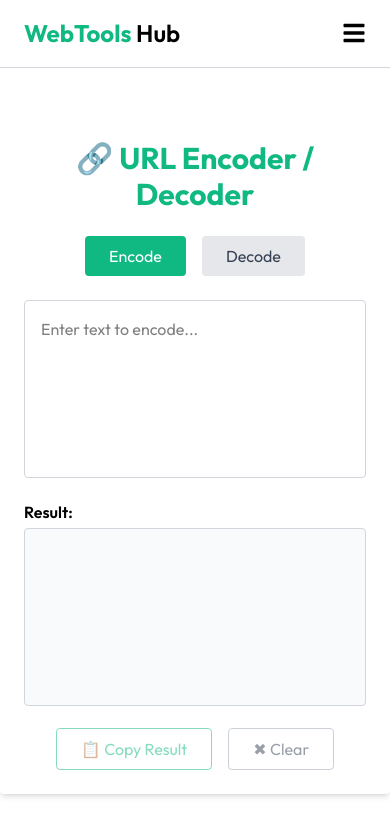
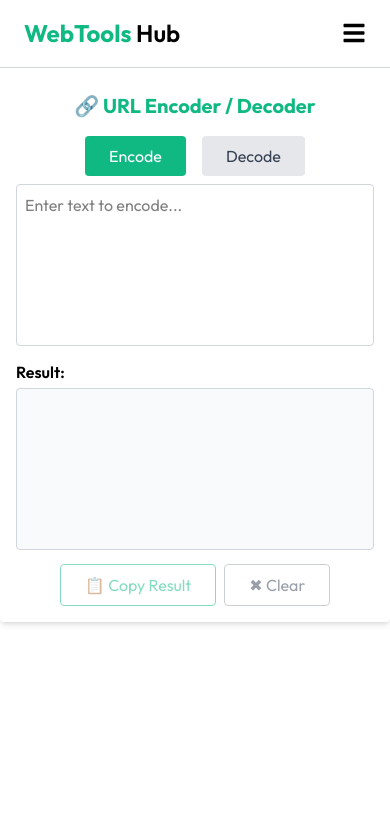
Before and after one commit to mohdsadik001/web-tools-hub, a React (Vite) app: page /tools/developer/url-encoder-decoder in a window 390 px wide. Shown: the top 836 px of the page. Built offline with nearby package versions, Linux system fonts and the light colour scheme.

Commit message:
now all the tools are responsive for all devices

```diff
--- a/src/App.jsx
+++ b/src/App.jsx
@@ -47,7 +47,7 @@ const App = () => {
           <Route path="/tools/utility/timestamp-converter" element={<TimestampConverter/>} />
           <Route path="/tools/utility/qr-code-generator" element={<QrCodeGenerator/>} />
           <Route path="/tools/utility/unit-converter" element={<UnitConverterLayout/>}>
-              <Route path="/tools/utility/unit-converter/length" element={<LengthConverter/>} />
+              <Route index element={<LengthConverter/>} />
               <Route path="/tools/utility/unit-converter/tempreture" element={<TempretureConverter/>} />
               <Route path="/tools/utility/unit-converter/time" element={<TimeConverter/>} />
               <Route path="/tools/utility/unit-converter/area" element={<AreaConverter/>} />
--- a/src/tools/Text/URLEncoderDecoder.jsx
+++ b/src/tools/Text/URLEncoderDecoder.jsx
@@ -41,12 +41,12 @@ const UrlEncoderDecoder = () => {
   };
 
   return (
-    <div className="max-w-3xl mx-auto p-6 bg-white rounded shadow-md mt-12">
-      <h2 className="text-3xl font-bold mb-6 text-center text-primary">
+    <div className="mt-2 md:mt-12 max-w-3xl mx-auto p-4 bg-white rounded shadow-md">
+      <h2 className="text-xl md:text-3xl font-bold mb-4 text-center text-primary">
         🔗 URL Encoder / Decoder
       </h2>
 
-      <div className="flex justify-center mb-6 space-x-4">
+      <div className="flex justify-center mb-2 md:mb-6 space-x-4">
         <button
           onClick={() => handleModeChange("encode")}
           className={`px-6 py-2 rounded ${
@@ -78,20 +78,20 @@ const UrlEncoderDecoder = () => {
             ? "Enter text to encode..."
             : "Enter URL encoded text to decode..."
         }
-        className="w-full border border-gray-300 rounded p-4 mb-4 resize-none focus:outline-primary focus:ring-2 focus:ring-primary"
+        className="w-full border border-gray-300 rounded p-2 md:p-4 mb-2 md:mb-4 resize-none focus:outline-primary focus:ring-2 focus:ring-primary"
       />
 
-      <div className="mb-4">
+      <div className="mb-2 md:mb-4">
         <label className="block font-semibold mb-1">Result:</label>
         <textarea
           readOnly
           value={output}
           rows={6}
-          className="w-full border border-gray-300 rounded p-4 resize-none bg-gray-50"
+          className="w-full border border-gray-300 rounded p-2 md:p-4 resize-none bg-gray-50"
         />
       </div>
 
-      <div className="flex space-x-4 justify-center">
+      <div className="flex space-x-2 md:space-x-4 justify-center">
         <button
           onClick={copyToClipboard}
           disabled={!output}
--- a/src/tools/utility/GradientGenerator.jsx
+++ b/src/tools/utility/GradientGenerator.jsx
@@ -68,13 +68,13 @@ const GradientGenerator = () => {
   };
 
   return (
-    <div className="max-w-4xl mx-auto p-6">
-      <h1 className="text-3xl font-bold mb-6 text-center text-primary">
+    <div className="max-w-4xl mx-auto p-4">
+      <h1 className="text-2xl md:text-3xl font-bold mb-6 text-center text-primary">
         🎨 Gradient Generator
       </h1>
 
       {/* Direction selector */}
-      <div className="mb-4 flex flex-wrap gap-3 justify-center">
+      <div className="mb-4 grid grid-cols-2 gap-2 md:gap-4 justify-center">
         {directions.map((dir) => (
           <button
             key={dir.value}
@@ -116,7 +116,7 @@ const GradientGenerator = () => {
         <button
           onClick={addColor}
           disabled={colors.length >= 6}
-          className={`px-4 py-2 border border-primary rounded text-primary hover:bg-primary hover:text-white transition select-none ${
+          className={`px-4 py-1 border border-primary rounded text-primary hover:bg-primary hover:text-white transition select-none ${
             colors.length >= 6 ? "opacity-50 cursor-not-allowed" : ""
           }`}
           title="Add color"
@@ -144,7 +144,7 @@ const GradientGenerator = () => {
           aria-label="CSS Gradient code"
         />
 
-        <div className="flex gap-3">
+        <div className="flex items-center justify-between gap-3">
           <button
             onClick={copyCss}
             className="bg-primary text-white px-4 py-2 rounded hover:bg-primary-dull transition"
--- a/src/tools/utility/PasswordGenerator.jsx
+++ b/src/tools/utility/PasswordGenerator.jsx
@@ -60,7 +60,7 @@ const PasswordGenerator = () => {
   return (
     <div className="h-[92vh] flex flex-col justify-center items-center bg-gradient-to-br from-indigo-50 to-purple-100 px-4 py-12">
       <div className="bg-white shadow-lg rounded-xl p-8 max-w-lg w-full">
-        <h2 className="text-3xl font-bold text-center text-primary mb-6">
+        <h2 className="text-xl md:text-3xl font-bold text-center text-primary mb-6">
           🔐 Password Generator
         </h2>
 
@@ -133,11 +133,11 @@ const PasswordGenerator = () => {
 
         {/* Password Display */}
         {password && (
-          <div className="mt-6 p-4 bg-gray-100 rounded-lg flex items-center justify-between font-mono text-lg break-all select-all">
-            <span>{password}</span>
+          <div className="mt-6 p-2 md:p-4 bg-gray-100 rounded-lg flex flex-col gap-2 md:flex-row items-center  md:justify-between font-mono text-lg break-all select-all">
+            <span className="w-full text-center overflow-scroll">{password}</span>
             <button
               onClick={copyToClipboard}
-              className="ml-4 text-white hover:bg-primary-dull bg-primary px-2 py-1 rounded cursor-pointer"
+              className="text-white w-full hover:bg-primary-dull bg-primary md:px-4 py-1 rounded cursor-pointer"
               title="Copy to clipboard"
             >
               📋 Copy
--- a/src/tools/utility/TimestampConverter.jsx
+++ b/src/tools/utility/TimestampConverter.jsx
@@ -42,12 +42,12 @@ const TimestampConverter = () => {
   };
 
   return (
-    <div className="px-4 py-8 md:px-10 lg:px-16 xl:px-24 max-w-4xl mx-auto mt-12 bg-white rounded-xl shadow-lg">
-      <h2 className="text-3xl font-bold text-center text-primary mb-8">
+    <div className="px-4 py-2 md:py-6 md:px-10 lg:px-16 xl:px-24 max-w-4xl mx-auto mt-2 md:mt-12 bg-white rounded-xl shadow-lg">
+      <h2 className="text-2xl md:text-3xl font-bold text-center text-primary mb-6">
         ⏱️ Timestamp Converter
       </h2>
 
-      <div className="space-y-6">
+      <div className="space-y-4 md:space-y-6">
         <div>
           <label className="block text-base font-medium mb-1">
             🔢 UNIX Timestamp
@@ -76,7 +76,7 @@ const TimestampConverter = () => {
           />
         </div>
 
-        <div className="flex flex-col sm:flex-row flex-wrap gap-4 justify-center items-center mt-6">
+        <div className="grid grid-cols-1 gap-2 md:grid-cols-3 md:gap-4">
           <button
             onClick={handleNow}
             className="px-5 py-3 bg-blue-600 text-white text-sm sm:text-base rounded-lg hover:bg-blue-700 transition w-full sm:w-auto"
@@ -97,7 +97,7 @@ const TimestampConverter = () => {
           </button>
         </div>
 
-        <div className="mt-4 text-center text-lg text-gray-600">
+        <div className="mt-4 text-center text-lg text-gray-600 bg-gray-200 p-2 md:p-4 rounded">
           {timestamp && dateStr && (
             <>
               <p>
--- a/src/tools/utility/UnitConverter.jsx
+++ b/src/tools/utility/UnitConverter.jsx
@@ -1,4 +1,3 @@
-import React from 'react'
 import { useAppContext } from '../../Context/AppContext'
 
 const UnitConverter = () => {
```
